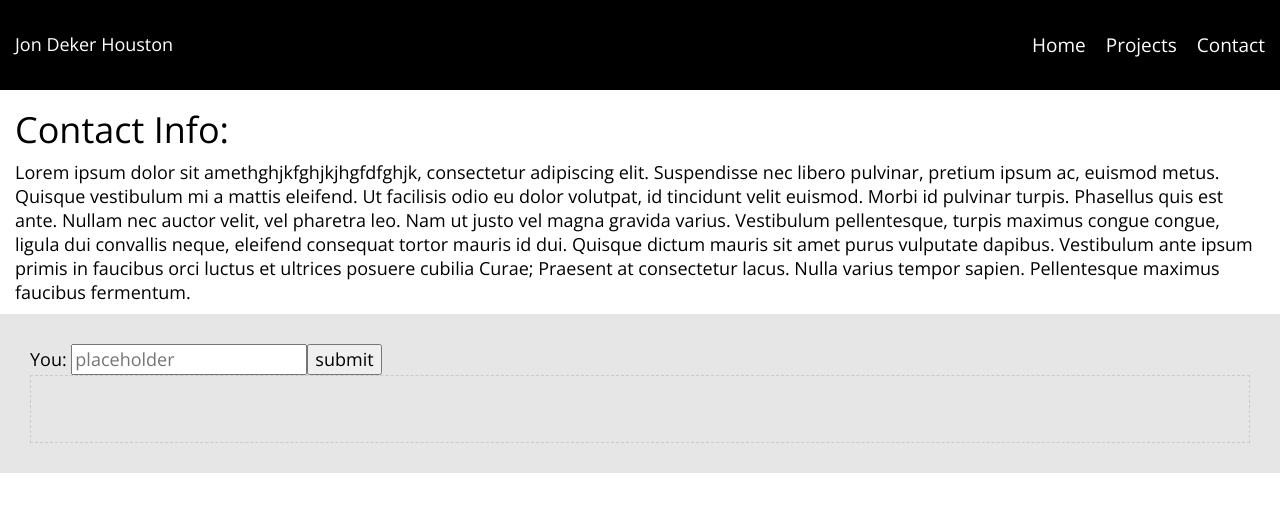
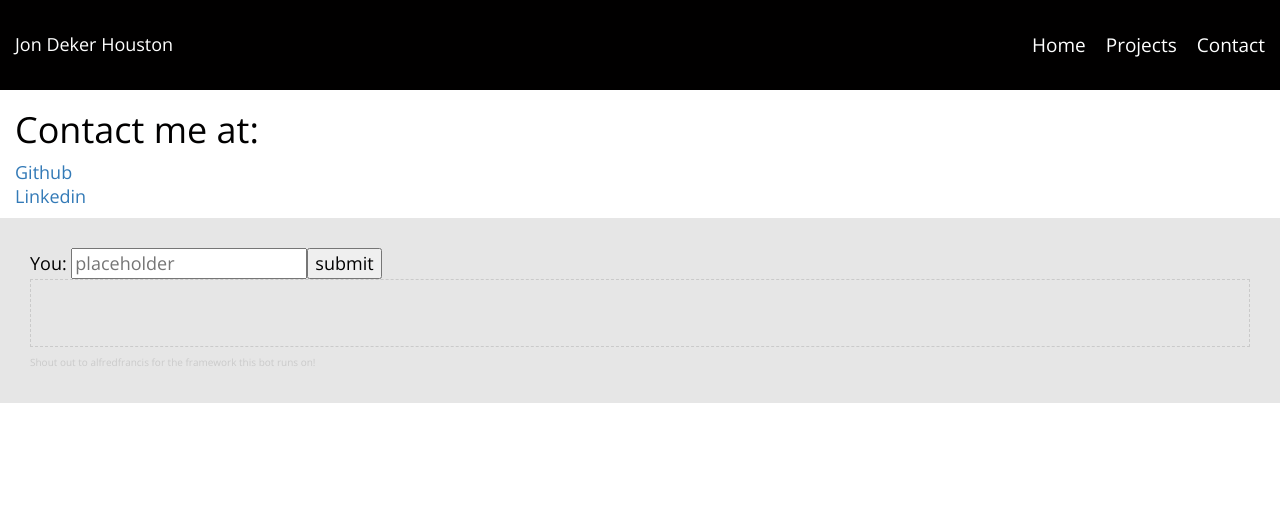
Before and after one commit to jondekerh/main, a React (Create React App) app: page /contact in a window 1280 px wide. Shown: the top 512 px of the page. Built offline with nearby package versions, Linux system fonts and the light colour scheme.

Commit message:
troubleshooting

```diff
--- a/src/assets/css/default.min.css
+++ b/src/assets/css/default.min.css
@@ -1 +1 @@
-body{font-family:'Open Sans',sans-serif;font-size:18px;color:#010000;font-weight:400;font-style:normal}a{-webkit-transition:.4s ease-in-out;-moz-transition:.4s ease-in-out;transition:.4s ease-in-out;cursor:pointer}a:hover{color:#ff1755;-webkit-transition:.4s ease-in-out;-moz-transition:.4s ease-in-out;transition:.4s ease-in-out}.container-fluid{line-height:24px}header{position:relative;display:block;width:100%;background:#010000;color:#fff;height:90px}header .logo{position:absolute;top:50%;left:15px;-webkit-transform:translateY(-50%);-moz-transform:translateY(-50%);transform:translateY(-50%)}header nav,header nav ul,header nav ul li{margin:0;padding:0}header nav{position:absolute;top:50%;right:15px;-webkit-transform:translateY(-50%);-moz-transform:translateY(-50%);transform:translateY(-50%)}header nav ul li{list-style-type:none;display:inline-block;margin-right:20px}header nav ul li.contact{margin:0}header nav ul li a{text-decoration:none!important;font-size:19px;line-height:normal;color:#fff}.projectEntry{text-align:center}.projectEntry p{padding-left:225px;padding-right:225px}.chatWrapper{background:#e6e6e6;padding:30px}.chatWrapper .chatOutput{border-style:dashed;border-width:1px;border-color:#cacaca;padding-top:20px;padding-bottom:20px}
+body{font-family:'Open Sans',sans-serif;font-size:18px;color:#010000;font-weight:400;font-style:normal}a{-webkit-transition:.4s ease-in-out;-moz-transition:.4s ease-in-out;transition:.4s ease-in-out;cursor:pointer}a:hover{color:#ff1755;-webkit-transition:.4s ease-in-out;-moz-transition:.4s ease-in-out;transition:.4s ease-in-out}.container-fluid{line-height:24px}header{position:relative;display:block;width:100%;background:#010000;color:#fff;height:90px}header .logo{position:absolute;top:50%;left:15px;-webkit-transform:translateY(-50%);-moz-transform:translateY(-50%);transform:translateY(-50%)}header nav,header nav ul,header nav ul li{margin:0;padding:0}header nav{position:absolute;top:50%;right:15px;-webkit-transform:translateY(-50%);-moz-transform:translateY(-50%);transform:translateY(-50%)}header nav ul li{list-style-type:none;display:inline-block;margin-right:20px}header nav ul li.contact{margin:0}header nav ul li a{text-decoration:none!important;font-size:19px;line-height:normal;color:#fff}.projectEntry{text-align:center}.projectEntry p{padding-left:225px;padding-right:225px}.chatWrapper{background:#e6e6e6;padding:30px}.chatWrapper .chatOutput{border-style:dashed;border-width:1px;border-color:#cacaca;padding-top:20px;padding-bottom:20px}.chatWrapper .shoutOut{font-size:10px;color:#cacaca}
--- a/src/assets/scss/default.scss
+++ b/src/assets/scss/default.scss
@@ -68,4 +68,9 @@ header {
     /*padding does cause issues since it controls how big box is around words,
     making it unnecessarily large. fix. scroll box?*/
   }
+
+  .shoutOut {
+    font-size: 10px;
+    color: #cacaca;
+  }
 }
--- a/src/components/footerComponent/footer.js
+++ b/src/components/footerComponent/footer.js
@@ -72,6 +72,9 @@ class Footer extends Component {
           <div className='chatOutput'>
             {this.state.outputValue}
           </div>
+          <a className='shoutOut' href='https://github.com/alfredfrancis/ai-chatbot-framework'>
+            Shout out to alfredfrancis for the framework this bot runs on!
+          </a>
         </div>
 
       </footer>
--- a/src/components/pages/contact.js
+++ b/src/components/pages/contact.js
@@ -6,11 +6,12 @@ class Contact extends Component {
       <div className = 'container-fluid'>
 
         <h1>
-          Contact Info:
+          Contact me at:
         </h1>
 
         <p>
-          Lorem ipsum dolor sit amethghjkfghjkjhgfdfghjk, consectetur adipiscing elit. Suspendisse nec libero pulvinar, pretium ipsum ac, euismod metus. Quisque vestibulum mi a mattis eleifend. Ut facilisis odio eu dolor volutpat, id tincidunt velit euismod. Morbi id pulvinar turpis. Phasellus quis est ante. Nullam nec auctor velit, vel pharetra leo. Nam ut justo vel magna gravida varius. Vestibulum pellentesque, turpis maximus congue congue, ligula dui convallis neque, eleifend consequat tortor mauris id dui. Quisque dictum mauris sit amet purus vulputate dapibus. Vestibulum ante ipsum primis in faucibus orci luctus et ultrices posuere cubilia Curae; Praesent at consectetur lacus. Nulla varius tempor sapien. Pellentesque maximus faucibus fermentum.
+          <a href='https://github.com/jondekerh'>Github</a><br></br>
+          <a href='https://www.linkedin.com/in/jon-houston-ba499214a/'>Linkedin</a>
         </p>
 
       </div>
--- a/src/components/pages/homePage.js
+++ b/src/components/pages/homePage.js
@@ -10,7 +10,7 @@ class Homepage extends Component {
         </h1>
 
         <p>
-          Lorem ipsum dolor sit amet, consectetur adipiscing elit. Suspendisse nec libero pulvinar, pretium ipsum ac, euismod metus. Quisque vestibulum mi a mattis eleifend. Ut facilisis odio eu dolor volutpat, id tincidunt velit euismod. Morbi id pulvinar turpis. Phasellus quis est ante. Nullam nec auctor velit, vel pharetra leo. Nam ut justo vel magna gravida varius. Vestibulum pellentesque, turpis maximus congue congue, ligula dui convallis neque, eleifend consequat tortor mauris id dui. Quisque dictum mauris sit amet purus vulputate dapibus. Vestibulum ante ipsum primis in faucibus orci luctus et ultrices posuere cubilia Curae; Praesent at consectetur lacus. Nulla varius tempor sapien. Pellentesque maximus faucibus fermentum.
+          Hi, I'm Jon Houston. I'm a Javascript and Python programmer with an interest in p2p technology and machine learning. I'm self taught and always trying to learn something new. When I'm not coding I like to write, stay active, and read history books. If you want to know more, try asking BOT_NAME some questions about me!
         </p>
 
       </div>
```
